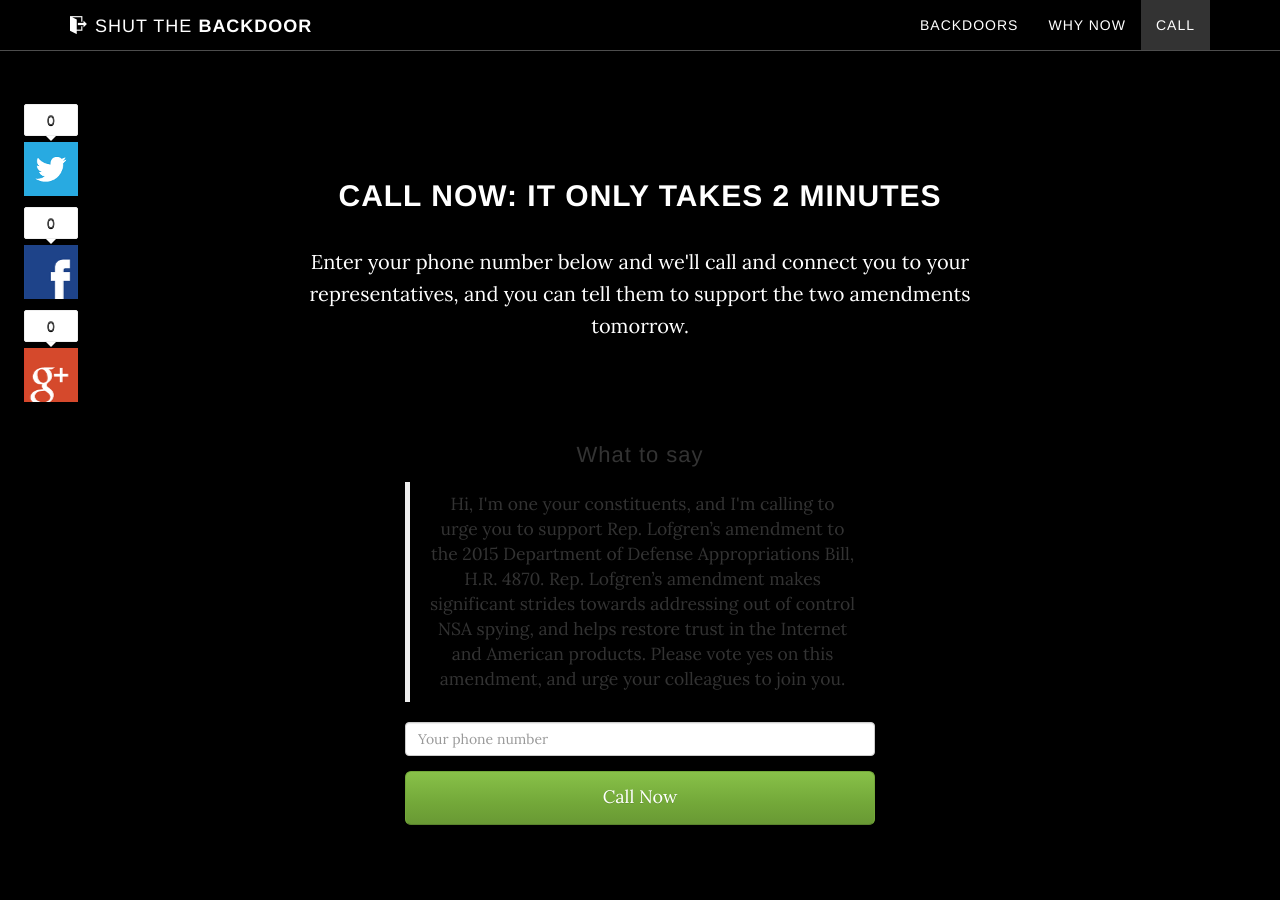
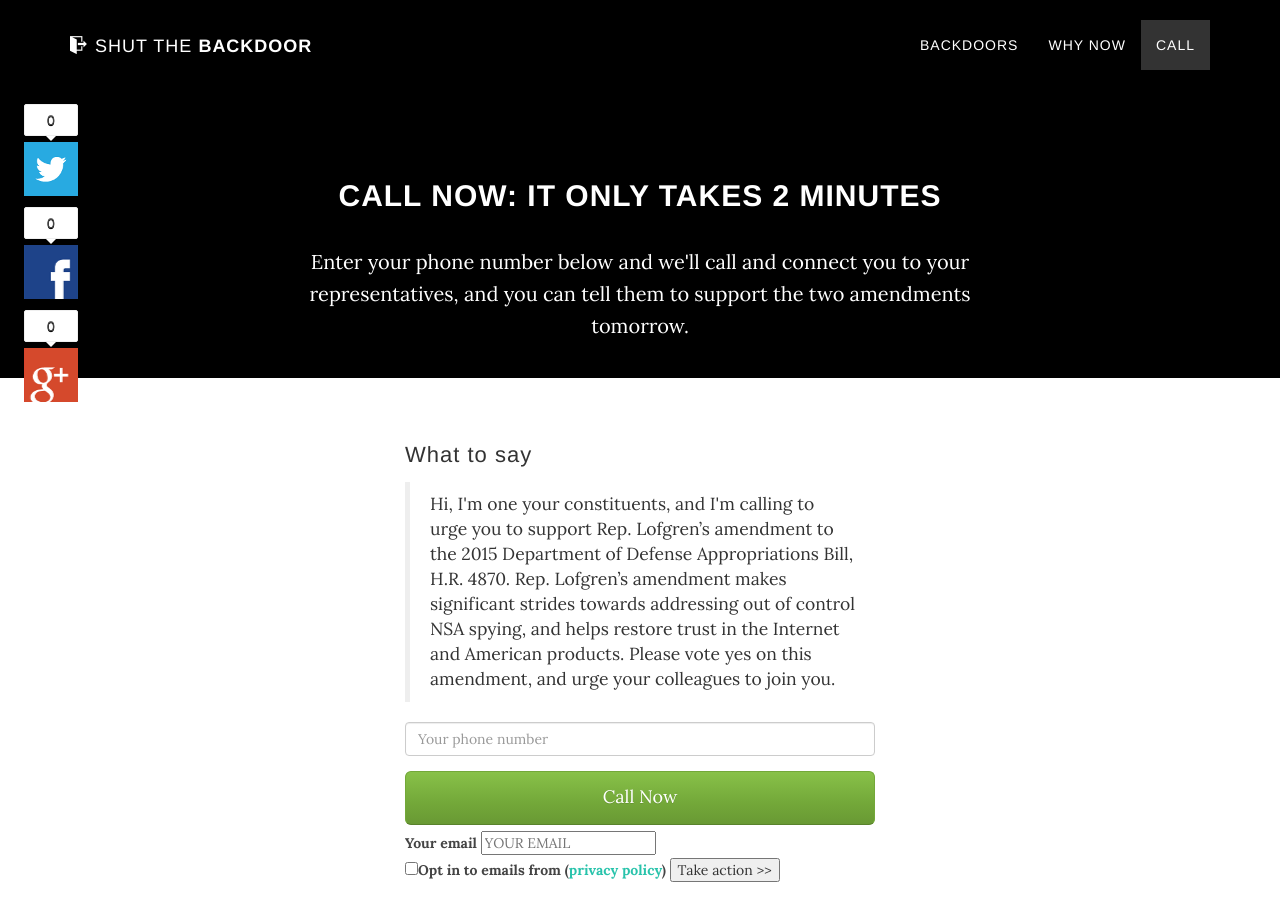
Before and after one commit to tfrce/shutthebackdoor, a Jekyll site: the page index.html, which Jekyll copies as it is, in a window 1280 px wide and 900 px high, scrolled down 3244 px. Built offline with Jekyll 4.4.1, drawn with Linux system fonts in a browser that asks for light colours; some web fonts are replaced; before the commit the page ends 4090 px from its top, so only the background shows below that; some of the changed lines change nothing that is shown.

Commit message:
email form

```diff
--- a/index.html
+++ b/index.html
@@ -127,24 +127,29 @@
             </div>
         </div>
     </section>
-
     <section id="call" class="container content-section text-center">
         <div class="row">
             <div class="col-lg-8 col-lg-offset-2">
               <div class="share-buttons">
-                 <a data-network="twitter" href="" count="0" target="_blank" class="twitter-button social-count" >
+                 <a data-network="twitter" href="http://shutthebackdoor.net" count="0" target="_blank" class="twitter-button social-count" >
                      <div class="sicon" id="stwit"></div>
                  </a>
-                 <a href="" data-network="facebook" count="0" target="_blank" class="social-count facebook-button">
+                 <a href="http://shutthebackdoor.net" data-network="facebook" count="0" target="_blank" class="social-count facebook-button">
                      <div class="sicon" id="sfb"></div>
                  </a>
-                 <a count="0" href="" data-network="googleplus" target="_blank" class="social-count google-button">
+                 <a count="0" href="http://shutthebackdoor.net" data-network="googleplus" target="_blank" class="social-count google-button">
                    <div class="sicon" id="sgplus"></div>
                  </a>
                </div>
                 <h2>Call Now: It only takes 2 minutes</h2>
                 <p>Enter your phone number below and we'll call and connect you to your representatives, and you can tell them to support the two amendments tomorrow.</p>
 
+
+    </section>
+
+
+    <div style="background: #fff;">
+      <div class="container">
 <div id="tf-call-widget-container">
   <div id="tf-call-widget-form">
 
@@ -171,20 +176,40 @@
         campaign: 'lofgren-nsa-dial'
       };
     </script>
+          <form method="post" action="" class="email-signup" role="form" autocomplete="on">
+            <fieldset>
+            	<label style="color: #444;" for="userEmail">
+            		Your email
+            	</label>
+          	  <input type="text"  placeholder="YOUR EMAIL" name="email"  id="userEmail" x-autocompletetype="email">
+
+
+              <input type="hidden" class="org-slug" name="org" value="" />
+              <label style="color: #444;">
+                <input type="checkbox">Opt in to emails from <span class="org-name"></span> (<a class="org-privacy int-privacy-policy-link" href="">privacy policy</a>)
+              </label>
+
+
+                <input id="submit" type="submit" value="Take action >>" class="">
+
+            </fieldset>
+            <span id="error-text"></span>
+          </form>
 
 
       </div>
     </div>
-    </section>
+
+  </div>
     <div class="floating-share" style="">
       <div class="share-buttons">
-         <a data-network="twitter" href="" count="0" target="_blank" class="twitter-button social-count" >
+         <a data-network="twitter" href="http://shutthebackdoor.net" count="0" target="_blank" class="twitter-button social-count" >
              <div class="sicon" id="stwit"></div>
          </a>
-         <a href="" data-network="facebook" count="0" target="_blank" class="social-count facebook-button">
+         <a href="http://shutthebackdoor.net" data-network="facebook" count="0" target="_blank" class="social-count facebook-button">
              <div class="sicon" id="sfb"></div>
          </a>
-         <a count="0" href="" data-network="googleplus" target="_blank" class="social-count google-button">
+         <a count="0" href="http://shutthebackdoor.net" data-network="googleplus" target="_blank" class="social-count google-button">
            <div class="sicon" id="sgplus"></div>
          </a>
        </div>
--- a/js/grayscale.js
+++ b/js/grayscale.js
@@ -39,18 +39,186 @@
     jsonpCallback : 'myCallback'
 });
 
-$( ".fblinkthis" ).click(function() {
-    var url = $(this).attr("href");
+$( ".facebook-button" ).click(function() {
+    var url = 'https://www.facebook.com/sharer/sharer.php?app_id=709021229138321&u='+$(this).attr("href")+'&display=popup';
     window.open(url, "Share on Facebook", "width=650,height=500");
     return false;
 })
-$( ".twlinkthis" ).click(function() {
-    var url = $(this).attr("href");
+$( ".twitter-button" ).click(function() {
+    var url = 'https://twitter.com/intent/tweet?status=' + $(this).attr("href");
     window.open(url,"Twitter","width=550,height=420");
     return false;
 })
-$( ".gpluslinkthis" ).click(function() {
-    var url = $(this).attr("href");
+$( ".google-button" ).click(function() {
+    var url = 'https://plus.google.com/share?url=' + $(this).attr("href");
     window.open(url,"Share on Google Plus","width=500,height=436");
     return false;
 })
+/* ==========================================================================
+   Signup forms
+   ==========================================================================*/
+
+function getParameterByName(name) {
+    name = name.replace(/[\[]/, "\\\[").replace(/[\]]/, "\\\]");
+    var regex = new RegExp("[\\?&]" + name + "=([^&\/#]*)"),
+        results = regex.exec(location.search);
+    return results == null ? "" : decodeURIComponent(results[1].replace(/\+/g, " "));
+}
+
+// ie shims
+if (!Object.keys) {
+    Object.keys = function(o) {
+        if (o !== Object(o))
+            throw new TypeError('Object.keys called on a non-object');
+        var k = [],
+            p;
+        for (p in o)
+            if (Object.prototype.hasOwnProperty.call(o, p)) k.push(p);
+        return k;
+    }
+}
+
+(function() {
+
+    var referalMap = {
+        'fp': {
+            name: 'Free Press',
+            policy: 'http://www.freepress.net/privacy-copyright'
+        },
+        'fftf': {
+            name: 'Fight for the Future',
+            policy: 'http://www.fightforthefuture.org/privacy/'
+        },
+        'eff': {
+            name: 'EFF',
+            policy: 'https://www.eff.org/policy'
+        },
+        'an': {
+            name: 'Access Now',
+            policy: 'https://www.accessnow.org/pages/privacy-policy'
+        },
+        'dp': {
+            name: 'Demand Progress',
+            policy: 'http://www.demandprogress.org/privacy/'
+        },
+        'om': {
+            name: 'Open Media',
+            policy: 'https://openmedia.ca/privacy'
+        },
+        'ra': {
+            name: 'RootsAction',
+            policy: 'http://www.rootsaction.org/privacy-policy'
+        },
+        'o98': {
+            name: 'The Other 98%',
+            policy: 'http://other98.com/privacy/'
+        },
+        'dk': {
+            name: 'Daily Kos',
+            policy: 'http://www.dailykos.com/special/privacy'
+        },
+        'ca': {
+            name: 'Credo Action',
+            policy: 'http://credoaction.com/privacy/'
+        },
+        'aclu': {
+            name: 'ACLU',
+            policy: 'https://www.aclu.org/american-civil-liberties-union-privacy-statement'
+        },
+        'pda': {
+            name: 'Progressive Democrats of America',
+            policy: 'http://www.pdamerica.org/about-pda/privacy-policy'
+        },
+        'of': {
+            name: 'Campaign for America\'s Future',
+            policy: 'http://ourfuture.org/privacy'
+        }
+    };
+    var referalKeys = Object.keys(referalMap);
+    var referalParam = getParameterByName('r');
+    var referalOrg;
+    var slug;
+
+    // Allows a page to have a selected org always
+    if(typeof alwaysSelected !== 'undefined') {
+        referalParam = alwaysSelected;
+    }
+
+    if (referalParam in referalMap) {
+      referalOrg = referalMap[referalParam];
+      slug = referalParam;
+    } else {
+      var randomOrgIndex = Math.floor(Math.random() * referalKeys.length);
+      referalOrg = referalMap[referalKeys[randomOrgIndex]];
+      slug = referalKeys[randomOrgIndex];
+    }
+    $('.org-name').text(referalOrg.name);
+    $('.org-slug').val(slug);
+    $('.org-privacy').attr('href', referalOrg.policy);
+    if(slug === 'eff') {
+      $('#subscriber-checkbox').removeAttr('checked');
+    }
+
+    var emailLogged = false;
+    var logDataFallback = function (data) {
+      if(!emailLogged) {
+        emailLogged = true;
+        var dbData = {
+          email: data.data['member[email]'],
+          org: data.data.tag
+        };
+        $.ajax('https://email-congress.herokuapp.com/email', {
+          data: dbData,
+          method: 'POST',
+          success: function(response){
+          },
+          dataType: 'json'
+        });
+      }
+    }
+$(document).ready(function(){
+   var $form = $('.email-signup');
+
+   $form.submit(function(){
+
+     // Because there is no server side error handling, we can just assume success anyway
+     $('#thank-you-message').append("<p> Thanks for signing up! </p>");
+     $form.remove();
+     $('.disclaimer').remove();
+
+    // Make a timeout incase the request hangs
+    setTimeout(function () {
+      logDataFallback({data: $form.serializeObject()});
+    }, 5000)
+
+      $.ajax($(this).attr('action'), {
+        data: $(this).serialize(),
+        method: 'POST',
+        success: function(response){
+          if(response && response.data && response.data.success === true) {
+            emailLogged = true
+            // If success == true in response, proceed, otherwise log the data in case
+          } else {
+            logDataFallback({data: $form.serializeObject()});
+          }
+        },
+        error: function () {
+          // if jQuery detects a http error, then log the data
+          logDataFallback({data: $form.serializeObject()});
+        },
+        dataType: 'json'
+      });
+      return false;
+   });
+    /*
+
+    var spans = label.getElementsByTagName('span');
+    var link = label.getElementsByTagName('a')[0];
+    spans[0].innerHTML = referalOrg.name;
+    spans[1].innerHTML = referalOrg.name;
+    link.href = referalOrg.policy;
+    checkbox.onchange = function(e) {
+        hiddenInput.value = checkbox.checked ? referalOrg.name : '';
+    };
+    */
+})();
```
Also changed, not shown: 1 other file. Lines whose indentation alone changed are shown as unchanged.
